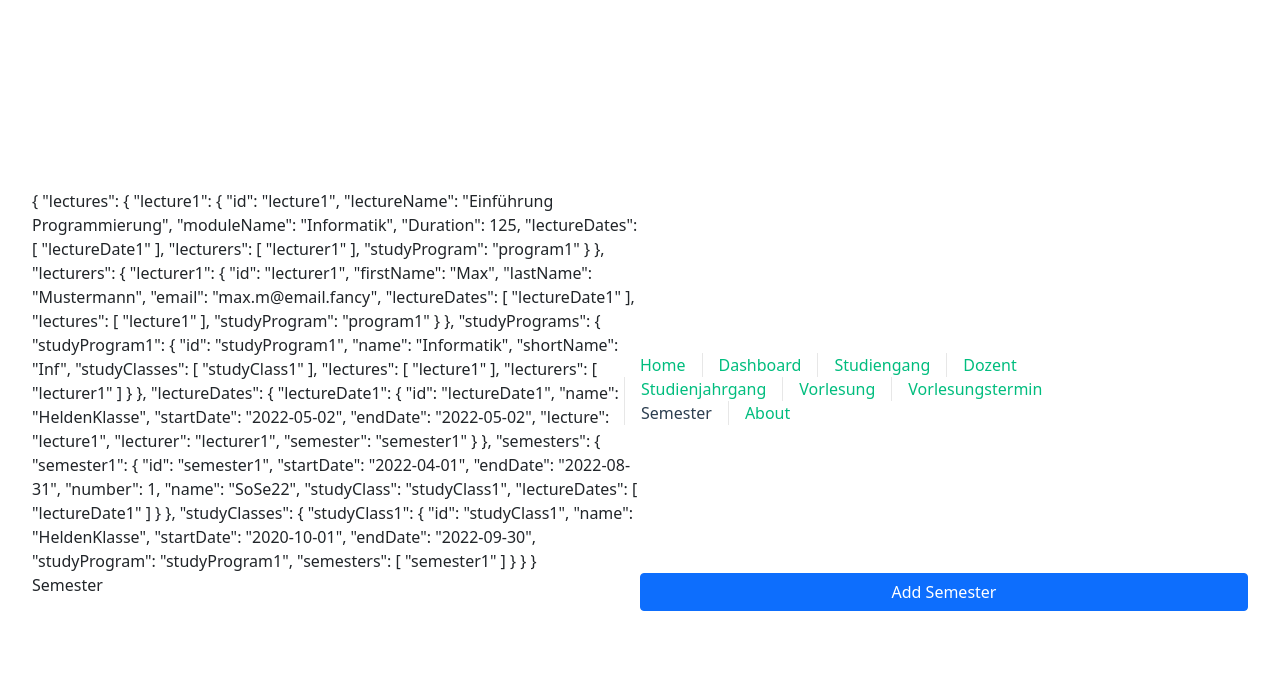
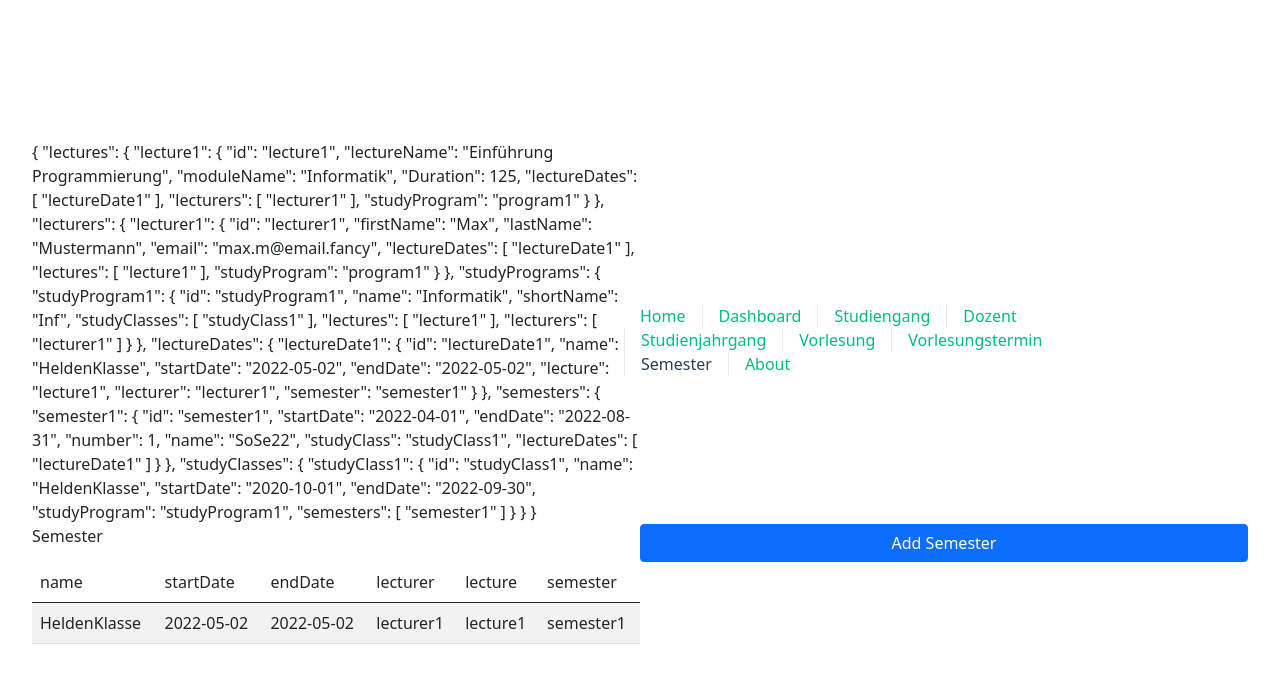
Before and after one commit to Koril94/vorlesungsplanung, a Vue app: page /semester in a window 1280 px wide. Shown: the top 682 px of the page. Built offline with nearby package versions, Linux system fonts and the light colour scheme.

Commit message:
add table to semester

```diff
--- a/src/views/SemesterView.vue
+++ b/src/views/SemesterView.vue
@@ -1,9 +1,33 @@
 <template>Semester
  <semester-creation></semester-creation>
 
+    <LectureDate
+    :data= "data"
+    :columns= "columns">
+  </LectureDate>
 </template>
-<script setup>
+<script>
 import { store } from "../store";
 import SemesterCreation from "../components/SemesterCreation.vue";
-
+import LectureDate from "../components/LectureDate.vue";
+export default {
+  components: {
+    LectureDate,
+    SemesterCreation
+  },
+  data() {
+    return {
+        store: store,
+      data: store.lectureDates,
+      columns: [
+        "name",
+        "startDate",
+        "endDate",
+        "lecturer",
+        "lecture",
+        "semester",
+      ],
+    };
+  },
+};
 </script>
```
